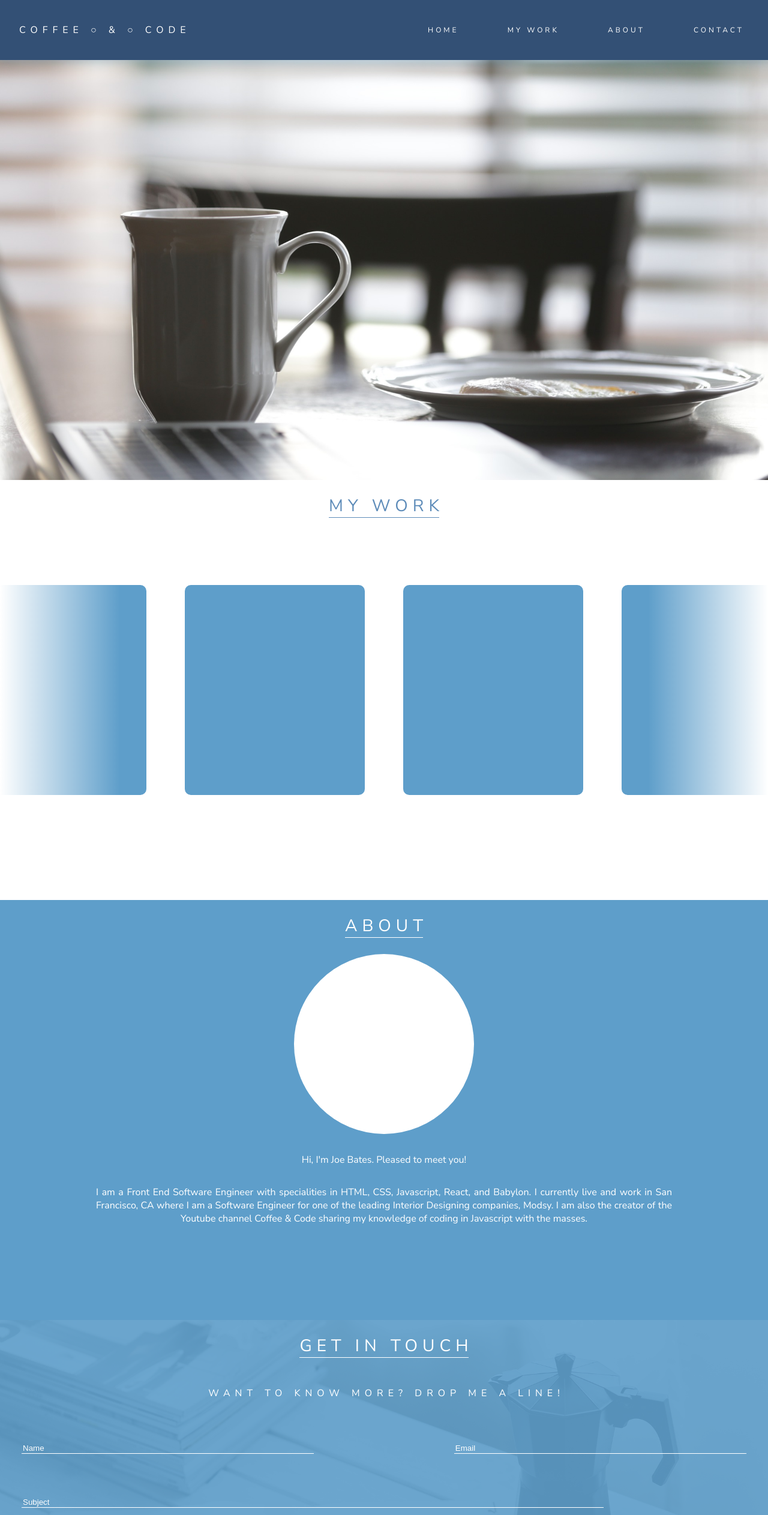
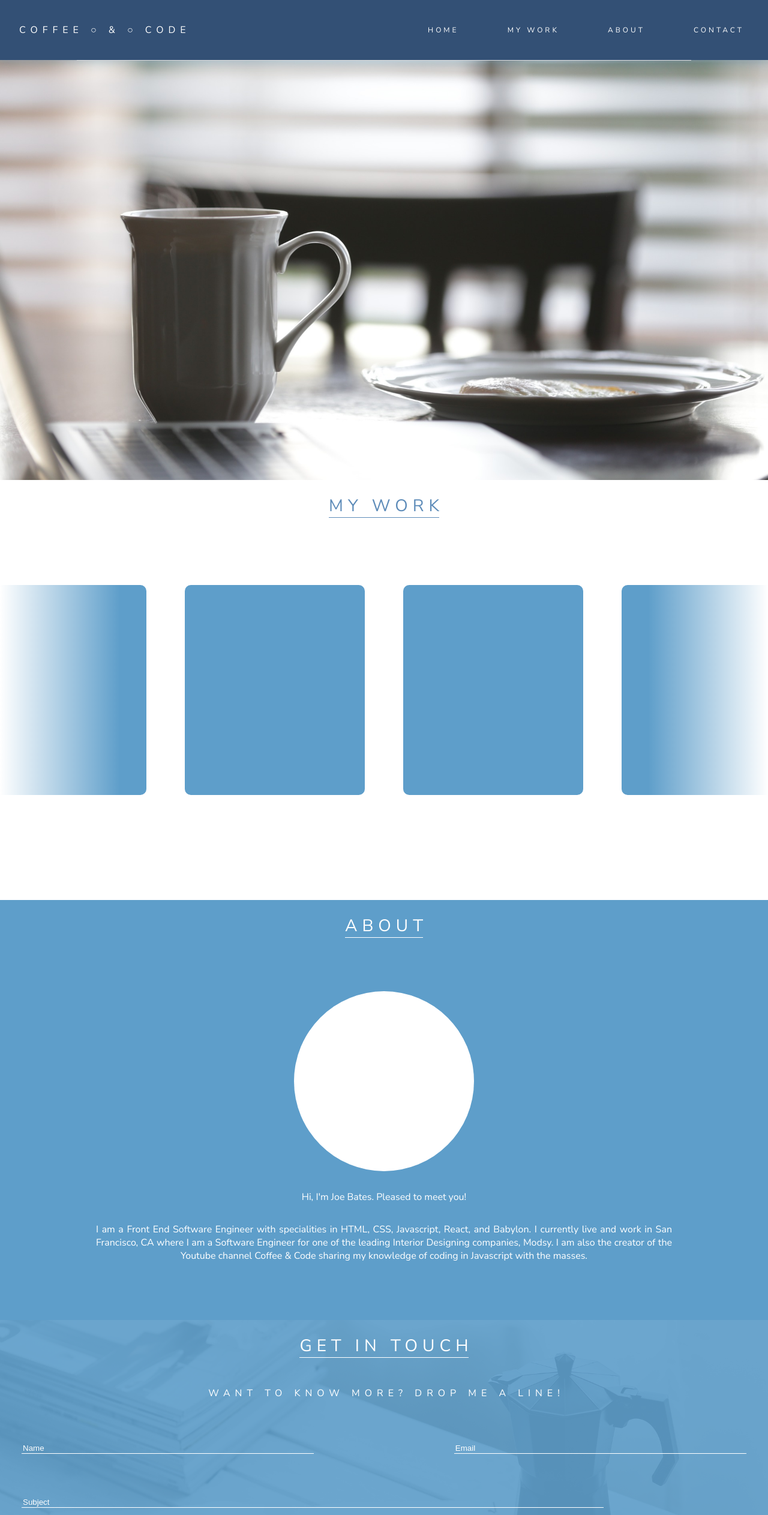
Before and after one commit to jbimagine/coffee-and-code, a React (Create React App) app: page / in a window 1280 px wide. Shown: the top 2525 px of the page at 60% size. Built offline with nearby package versions, Linux system fonts and the light colour scheme.

Commit message:
Fix Styling for about and contact pages

```diff
--- a/src/components/About.js
+++ b/src/components/About.js
@@ -18,9 +18,9 @@ class About extends Component {
           </div>
 
        <div style = {{ width:'100%', display:'flex', justifyContent:'center',}}>
-       <div style = {{ width:'75%', textAlign:'justify', textAlignLast:'center', alignItems:'center', height:'300px' }}>
-       <div style = {{ justifyContent:'center', display:'flex', margin:'32px 0',  }}>Hi, I'm Joe Bates.  Pleased to meet you!</div>
-          <div>
+       <div style = {{ width:'75%', textAlign:'justify', textAlignLast:'center', alignItems:'center', height:'auto' }}>
+       <div style = {{ justifyContent:'center', display:'flex', margin:'32px 0', }}>Hi, I'm Joe Bates.  Pleased to meet you!</div>
+          <div style = {{  paddingBottom:'24px' }}>
           I am a Front End Software Engineer with specialities in HTML, CSS, Javascript, React, and Babylon.
           I currently live and work in San Francisco, CA where I am a Software Engineer for one of the leading
           Interior Designing companies, Modsy.  I am also the creator of the Youtube channel Coffee & Code sharing
--- a/src/components/Navigation.js
+++ b/src/components/Navigation.js
@@ -10,6 +10,9 @@ class Navigation extends Component {
     return (
      <>
      <NavigationContainer height = { navigationHeight +'px' } ref = { this.props.home_ref } >
+     <div style = {{ width:'100vw', height:'1px', position:'fixed', top:'100px', display:'flex', justifyContent:'center', zIndex:7 }}>
+       <div style ={{ width:'80vw', background:'#DDD', height:'100%', }}></div>
+     </div>
          <NavigationTitle>
          { this.props.title }
          </NavigationTitle>
--- a/src/styled-components/About_Styles.js
+++ b/src/styled-components/About_Styles.js
@@ -4,11 +4,16 @@ import { media } from 'styled-components/Global_styles';
 
 export const AboutContainer = styled.div `
 display:grid;
-    height:calc(100vh - 100px);
     color:#FFF;
     background-color:rgb(94, 158, 202);
     grid-template-rows:80px;
     position:relative;
+    height: calc(100vh - 100px);
+
+    ${ media.tablet`
+    height:auto;
+    `
+    }
 `;
 
 export const AboutTitleContainer = styled.div `
--- a/src/styled-components/Contact_Styles.js
+++ b/src/styled-components/Contact_Styles.js
@@ -1,5 +1,6 @@
 
 import styled from 'styled-components';
+import { media } from 'styled-components/Global_styles'
 
 export const ContactContainer = styled.div `
     color:#FFF;
@@ -87,4 +88,9 @@ export const ContactTextArea = styled.textarea `
     height:350px;
     margin: 0 0 24px 0;
     resize:none;
+
+    ${ media.phone`
+    height:250px;
+    `
+    }
 `;
--- a/src/styled-components/Navigation_Styles.js
+++ b/src/styled-components/Navigation_Styles.js
@@ -2,6 +2,7 @@
 import styled from 'styled-components';
 import { media } from 'styled-components/Global_styles';
 
+const Primary_Color = 'rgb(51,80,117)'
 
 export const NavigationContainer = styled.div `
     display:grid;
@@ -12,7 +13,7 @@ export const NavigationContainer = styled.div `
     align-items:center;
     color:white;
     width:100vw;
-    background-color: rgb(51, 80, 117);
+    background-color: ${Primary_Color};
     height: ${ props => props.height } ;
     position:fixed;
     text-transform:uppercase;
@@ -44,7 +45,7 @@ export const NavigationMenuContainer = styled.div `
     position: absolute;
     right: 0;
     top: 100px;
-    background-color: rgba(94,158,202);
+    background-color: ${Primary_Color};
     height: 300px;
     width: 100vw;
     justify-content: center;
```
